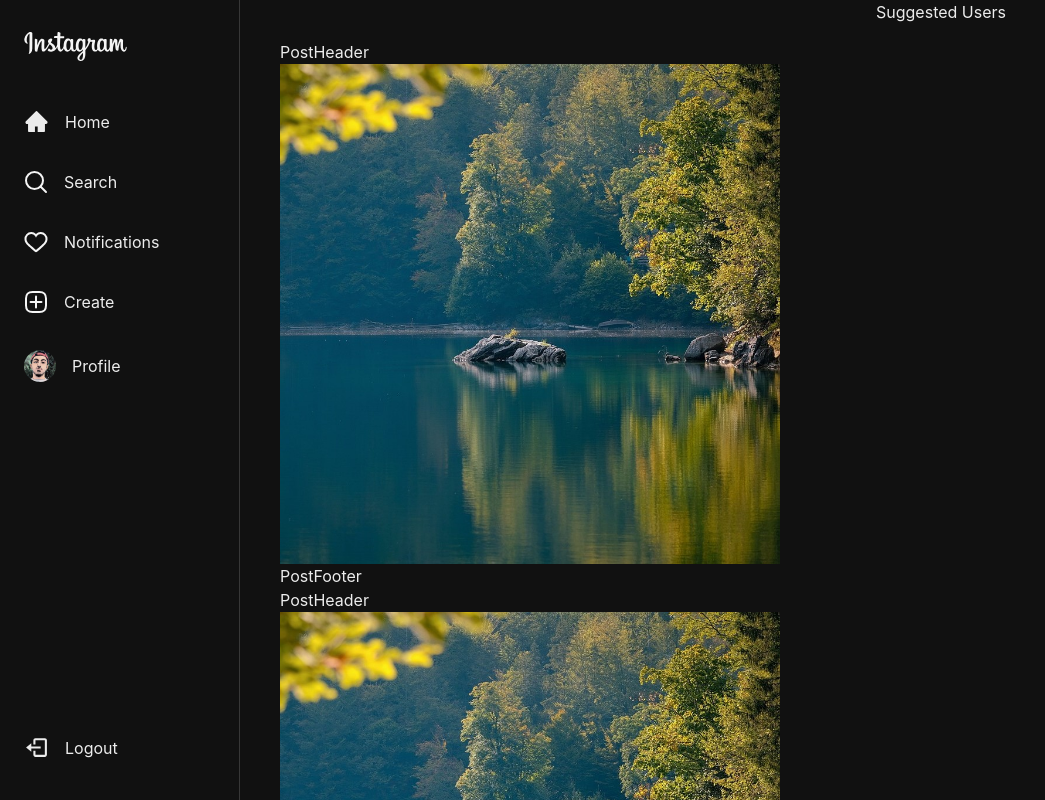
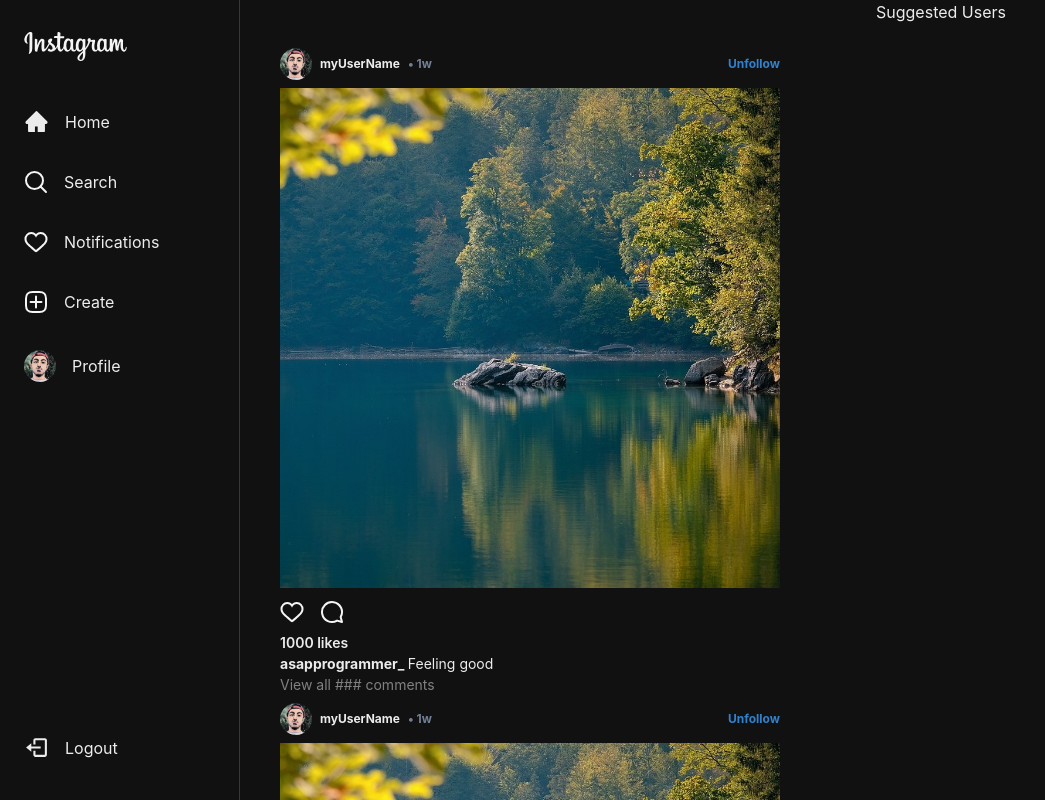
Before and after one commit to Mohammad-al-buraiki/InstaPic, a React (Vite) app: page / in a window 1280 px wide. Shown: the top 800 px of the page, without its empty margins (0-1045 px from the left). Built offline with nearby package versions, Linux system fonts and the light colour scheme.

Commit message:
saving progress

```diff
--- a/src/components/FeedPosts/PostFooter.jsx
+++ b/src/components/FeedPosts/PostFooter.jsx
@@ -1,9 +1,52 @@
-import React from 'react'
+import { Box, Flex, Text } from "@chakra-ui/react";
+import { useState } from "react";
+import { CommentLogo, NotificationsLogo, UnlikeLogo } from '../../assets/constants';
 
 const PostFooter = () => {
+  const [liked, setLiked] = useState(false);
+  const [likes, setLikes] = useState(1000);
+
+  const handleLike = () => {
+    if (liked) {
+      setLiked(false);
+      setLikes(likes - 1);
+    } else {
+      setLiked(true);
+      setLikes(likes + 1);
+    }
+  };
+
   return (
-    <div>PostFooter</div>
-  )
-}
+    <>
+      <Flex alignItems={"center"} gap={4} w={"full"} pt={0} mb={2} mt={3}>
+        <Box onClick={handleLike}>
+          {!liked ? <NotificationsLogo /> : <UnlikeLogo />}
+        </Box>
 
-export default PostFooter
+        <Box cursor={"pointer"} fontSize={18}>
+          <CommentLogo />
+        </Box>
+      </Flex>
+
+      <Text fontWeight={600} fontSize={"sm"}>
+        {likes} likes
+      </Text>
+
+      <Text fontSize="sm" fontWeight={700}>
+        asapprogrammer_{" "}
+        <Text as='span' fontWeight={400}>
+          Feeling good
+        </Text>
+      </Text>
+
+      <Text fontSize="sm" color={"gray"}>
+        View all ### comments
+      </Text>
+
+
+
+    </>
+  );
+};
+
+export default PostFooter;
--- a/src/components/FeedPosts/PostHeader.jsx
+++ b/src/components/FeedPosts/PostHeader.jsx
@@ -1,9 +1,31 @@
-import React from 'react'
+import { Avatar, Box, Flex, Text } from "@chakra-ui/react";
 
 const PostHeader = () => {
   return (
-    <div>PostHeader</div>
-  )
-}
+    <Flex justifyContent="space-between" alignItems={"center"} w={"full"} my={2}>
+      <Flex alignItems={"center"} gap={2}>
+        <Avatar src='/profilepic.png' alt='user profile pic' size={"sm"} />
+        <Flex fontSize={12} fontWeight={"bold"} gap='2'>
+          myUserName
+          <Box color={"gray.500"}>• 1w</Box>
+        </Flex>
+      </Flex>
 
-export default PostHeader
+      <Box cursor={"pointer"}>
+        <Text
+          fontSize={12}
+          color={"blue.500"}
+          fontWeight={"bold"}
+          _hover={{
+            color: "white",
+          }}
+          transition={"0.2s ease-in-out"}
+        >
+          Unfollow
+        </Text>
+      </Box>
+    </Flex>
+  );
+};
+
+export default PostHeader;
```
